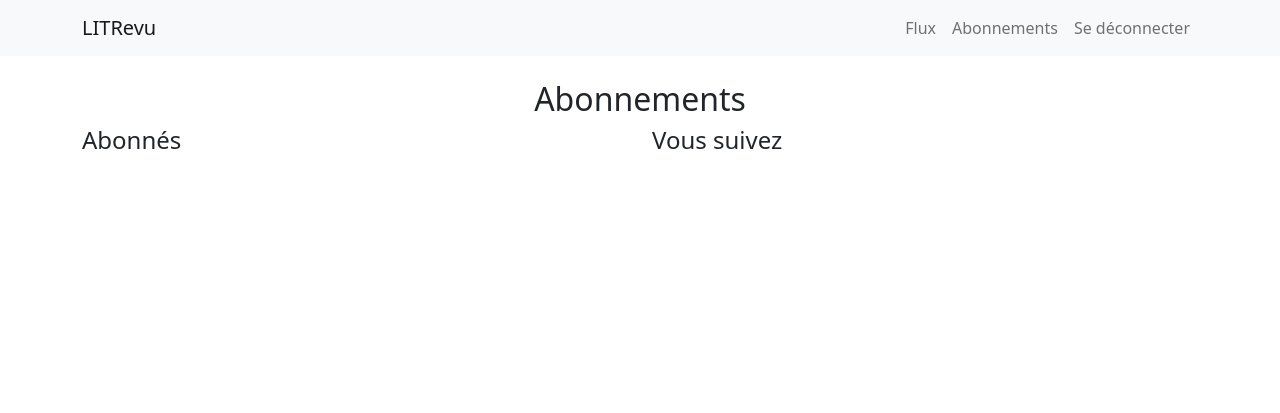
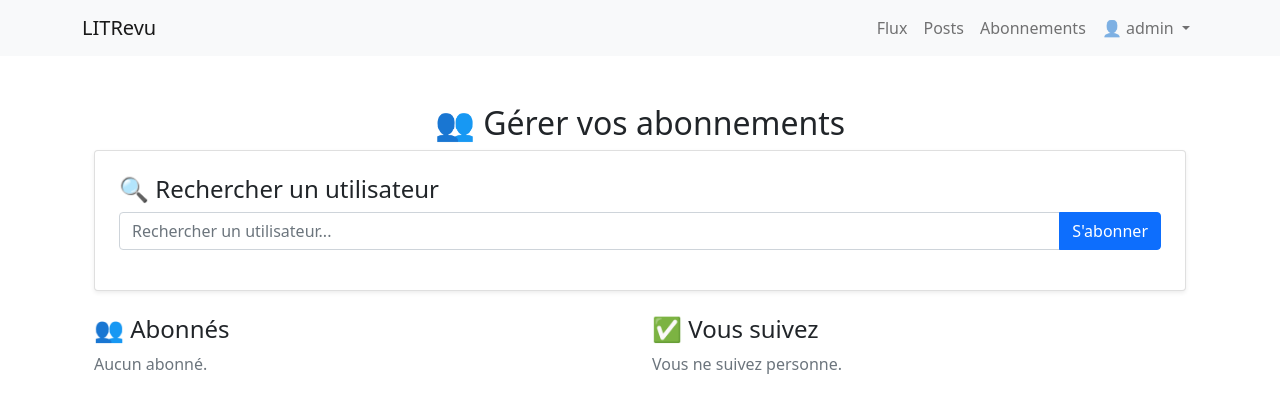
Before and after one commit to AnsiLema/LitreviewFinalVersion, a Django app: page /follow-users/ in a window 1280 px wide. Shown: the top 413 px of the page. Run offline with Django 5.2, Linux system fonts and the light colour scheme; a user stored in the database is signed in; data comes from the database, SQL or seed files in the repository; both versions use the stored data as it was after the commit.

Commit message:
Add user follow/unfollow functionality
Introduced forms, views, and templates to allow users to follow and unfollow other users. Updated the UI for managing subscriptions and cleaned up unused models and fields for improved clarity and efficiency, (after session with mentor).

```diff
--- a/authentication/forms.py
+++ b/authentication/forms.py
@@ -1,17 +1,32 @@
+from django import forms
 from django.contrib.auth import get_user_model
-from django.contrib.auth.forms import UserCreationForm
-from django.forms import ModelForm
-
-
-class SignupForm(UserCreationForm):
-    class Meta(UserCreationForm.Meta):
-        model = get_user_model()
-        fields = ('username', 'email')
+from .models import UserFollows
 
 User = get_user_model()
 
+class FollowUserForm(forms.ModelForm):
+    username = forms.CharField(
+        label="Nom d'utilisateur",
+        max_length=150,
+        widget=forms.TextInput(attrs={'class': 'form-control', 'placeholder': "Rechercher un utilisateur..."})
+    )
 
-class FollowUserForm(ModelForm):
     class Meta:
-        model = User
-        fields = ["follows"]
+        model = UserFollows
+        fields = ["username"]
+
+    def __init__(self, *args, **kwargs):
+        self.user = kwargs.pop('user', None)
+        super(FollowUserForm, self).__init__(*args, **kwargs)
+
+    def clean_username(self):
+        username = self.cleaned_data.get("username")
+        try:
+            user_to_follow = User.objects.get(username=username)
+            if user_to_follow == self.user:
+                raise forms.ValidationError("Vous ne pouvez pas vous suivre vous-même !")
+
+            return user_to_follow
+
+        except User.DoesNotExist:
+            raise forms.ValidationError("Cet utilisateur n'existe pas.")
--- a/authentication/models.py
+++ b/authentication/models.py
@@ -4,14 +4,6 @@ from django.db import models
 
 class User(AbstractUser):
     follows = models.ManyToManyField("self", symmetrical=False, verbose_name="suit")
-
-class ReviewContributor(models.Model):
-    contributor = models.ForeignKey(settings.AUTH_USER_MODEL, on_delete=models.CASCADE)
-    ticket = models.ForeignKey("tickets.Ticket", on_delete=models.CASCADE)
-    review = models.ForeignKey("tickets.Review", on_delete=models.CASCADE)
-
-    class Meta:
-        unique_together = ("contributor", "ticket", "review")
 
 
 class UserFollows(models.Model):
--- a/authentication/templates/authentication/follow_user_form.html
+++ b/authentication/templates/authentication/follow_user_form.html
@@ -1,26 +1,55 @@
 {% extends "base.html" %}
 {% block content %}
-<h2 class="text-center">Abonnements</h2>
 
-<div class="row">
+<div class="container mt-5">
+    <h2 class="text-center">👥 Gérer vos abonnements</h2>
+
+    <!-- Formulaire de recherche et abonnement -->
+    <div class="card p-4 shadow-sm">
+        <h4>🔍 Rechercher un utilisateur</h4>
+        <form method="post">
+            {% csrf_token %}
+            <div class="input-group mb-3">
+                {{ form.username }}
+                <button class="btn btn-primary" type="submit">S'abonner</button>
+            </div>
+            {% if form.errors.username %}
+                <p class="alert alert-danger">{{ form.errors.username }}</p>
+            {% endif %}
+            {% if message %}
+                <p class="alert alert-success">{{ message }}</p>
+            {% endif %}
+        </form>
+    </div>
+
+    <div class="row mt-4">
+        <!-- Liste des abonnés -->
         <div class="col-md-6">
-        <h4>Abonnés</h4>
+            <h4>👥 Abonnés</h4>
             <ul class="list-group">
                 {% for follower in followers %}
                     <li class="list-group-item">{{ follower.user.username }}</li>
+                {% empty %}
+                    <p class="text-muted">Aucun abonné.</p>
                 {% endfor %}
             </ul>
         </div>
+
+        <!-- Liste des suivis -->
         <div class="col-md-6">
-        <h4>Vous suivez</h4>
+            <h4>✅ Vous suivez</h4>
             <ul class="list-group">
                 {% for follow in followed_users %}
-                <li class="list-group-item">
+                    <li class="list-group-item d-flex justify-content-between align-items-center">
                         {{ follow.followed_user.username }}
-                    <a href="{% url 'unfollow_user' follow.followed_user.id %}" class="btn btn-danger btn-sm float-end">Désabonner</a>
+                        <a href="{% url 'unfollow_users' follow.followed_user.id %}" class="btn btn-danger btn-sm">Se désabonner</a>
                     </li>
+                {% empty %}
+                    <p class="text-muted">Vous ne suivez personne.</p>
                 {% endfor %}
             </ul>
         </div>
     </div>
+</div>
+
 {% endblock %}
--- a/authentication/views.py
+++ b/authentication/views.py
@@ -1,7 +1,10 @@
 from django.conf import settings
+from django.contrib.auth import authenticate, login, logout
 from django.contrib.auth.decorators import login_required
-from django.shortcuts import render, redirect
-from django.contrib.auth import authenticate, login, logout
+from django.shortcuts import render, redirect, get_object_or_404
+from django.contrib.auth import get_user_model
+from .models import UserFollows
+from .forms import FollowUserForm
 
 from . import forms
 
@@ -15,12 +18,36 @@ def signup_page(request):
             return redirect(settings.LOGIN_REDIRECT_URL)
     return render(request, "authentication/signup.html", context={'form': form})
 
+User = get_user_model()
+
 @login_required
 def follow_user(request):
-    form = forms.FollowUserForm(instance=request.user)
+    form = FollowUserForm(user=request.user)
+    message = ""
+
     if request.method == "POST":
-        form = forms.FollowUserForm(request.POST, instance=request.user)
+        form = FollowUserForm(request.POST, user=request.user)
         if form.is_valid():
-            form.save()
-            return redirect("home")
-    return render(request, "authentication/follow_user_form.html", context={'form': form})
+            followed_user = form.cleaned_data["username"]
+            UserFollows.objects.get_or_create(user=request.user, followed_user=followed_user)
+            message = f"Vous suivez maintenant {followed_user.username}."
+
+    followers = UserFollows.objects.filter(followed_user=request.user)
+    followed_users = UserFollows.objects.filter(user=request.user)
+
+    return render(
+        request,
+        "authentication/follow_user_form.html",
+        context={
+            "form": form,
+            "followers": followers,
+            "followed_users": followed_users,
+            "message": message
+        }
+    )
+
+@login_required
+def unfollow_user(request, user_id):
+    user_to_unfollow = get_object_or_404(User, id=user_id)
+    UserFollows.objects.filter(user=request.user, followed_user=user_to_unfollow).delete()
+    return redirect("follow_users")
--- a/litreview/urls.py
+++ b/litreview/urls.py
@@ -46,7 +46,8 @@ urlpatterns = [
          name='review_update'),
     path('tickets/<int:ticket_id>/review/<int:review_id>/delete/', tickets.views.review_delete,
          name='review_delete'),
-    path('follow-users/', authentication.views.follow_user, name='follow_users')
+    path('follow-users/', authentication.views.follow_user, name='follow_users'),
+    path('unfollow-users/<int:user_id>/', authentication.views.unfollow_user, name='unfollow_users'),
 ]
 if settings.DEBUG:
     urlpatterns += static(
--- a/reviews/views.py
+++ b/reviews/views.py
@@ -15,12 +15,12 @@ def home(request):
 
     # Display tickets (User and followed users)
     tickets = Ticket.objects.filter(
-        Q(user=request.user) | Q(contributors__in=followed_users.all())
+        Q(user=request.user) | Q(user__in=followed_users)
     ).annotate(post_type=Value("ticket", output_field=CharField()))
 
     # Display reviews (User and followed users)
     reviews = Review.objects.filter(
-        Q(user=request.user) | Q(ticket__contributors__in=followed_users.all())
+        Q(user=request.user) | Q(user__in=followed_users)
     ).annotate(post_type=Value("review", output_field=CharField()))
 
 
--- a/templates/base.html
+++ b/templates/base.html
@@ -23,8 +23,16 @@
                 <ul class="navbar-nav ms-auto">
                     {% if user.is_authenticated %}
                     <li class="nav-item"><a class="nav-link" href="{% url 'home' %}">Flux</a></li>
+                    <li class="nav-item"><a class="nav-link" href="{% url 'ticket_list' %}">Posts</a></li>
                     <li class="nav-item"><a class="nav-link" href="{% url 'follow_users' %}">Abonnements</a></li>
-                    <li class="nav-item"><a class="nav-link" href="{% url 'logout' %}">Se déconnecter</a></li>
+                    <li class="nav-item dropdown">
+                        <a class="nav-link dropdown-toggle" href="#" id="userDropdown" role="button" data-bs-toggle="dropdown" aria-expanded="false">
+                            👤 {{ user.username }}
+                        </a>
+                        <ul class="dropdown-menu dropdown-menu-end" aria-labelledby="userDropdown">
+                            <li><a class="dropdown-item" href="{% url 'logout' %}">Se déconnecter</a></li>
+                        </ul>
+                    </li>
                     {% else %}
                     <li class="nav-item"><a class="nav-link" href="{% url 'login' %}">Se connecter</a></li>
                     <li class="nav-item"><a class="nav-link" href="{% url 'signup' %}">S'inscrire</a></li>
--- a/tickets/models.py
+++ b/tickets/models.py
@@ -11,8 +11,6 @@ class Ticket(models.Model):
     user = models.ForeignKey(settings.AUTH_USER_MODEL, on_delete=models.CASCADE)
     image = models.ImageField( null=True, blank=True)
     time_created = models.DateTimeField(auto_now_add=True)
-    contributors = models.ManyToManyField(settings.AUTH_USER_MODEL, through="authentication.ReviewContributor",
-                                          related_name="ticket_contributions")
 
     def __str__(self):
         return self.title
@@ -35,8 +33,6 @@ class Review(models.Model):
     body = models.TextField(max_length=8192, blank=True)
     image = models.ImageField(null=True, blank=True)
     time_created = models.DateTimeField(auto_now_add=True)
-    contributors = models.ManyToManyField(settings.AUTH_USER_MODEL, through="authentication.ReviewContributor",
-                                          related_name="review_contributions")
 
     def save(self, *args, **kwargs):
         super().save(*args, **kwargs)
```
Also changed, not shown: db.sqlite3. Lines whose indentation alone changed are shown as unchanged.
